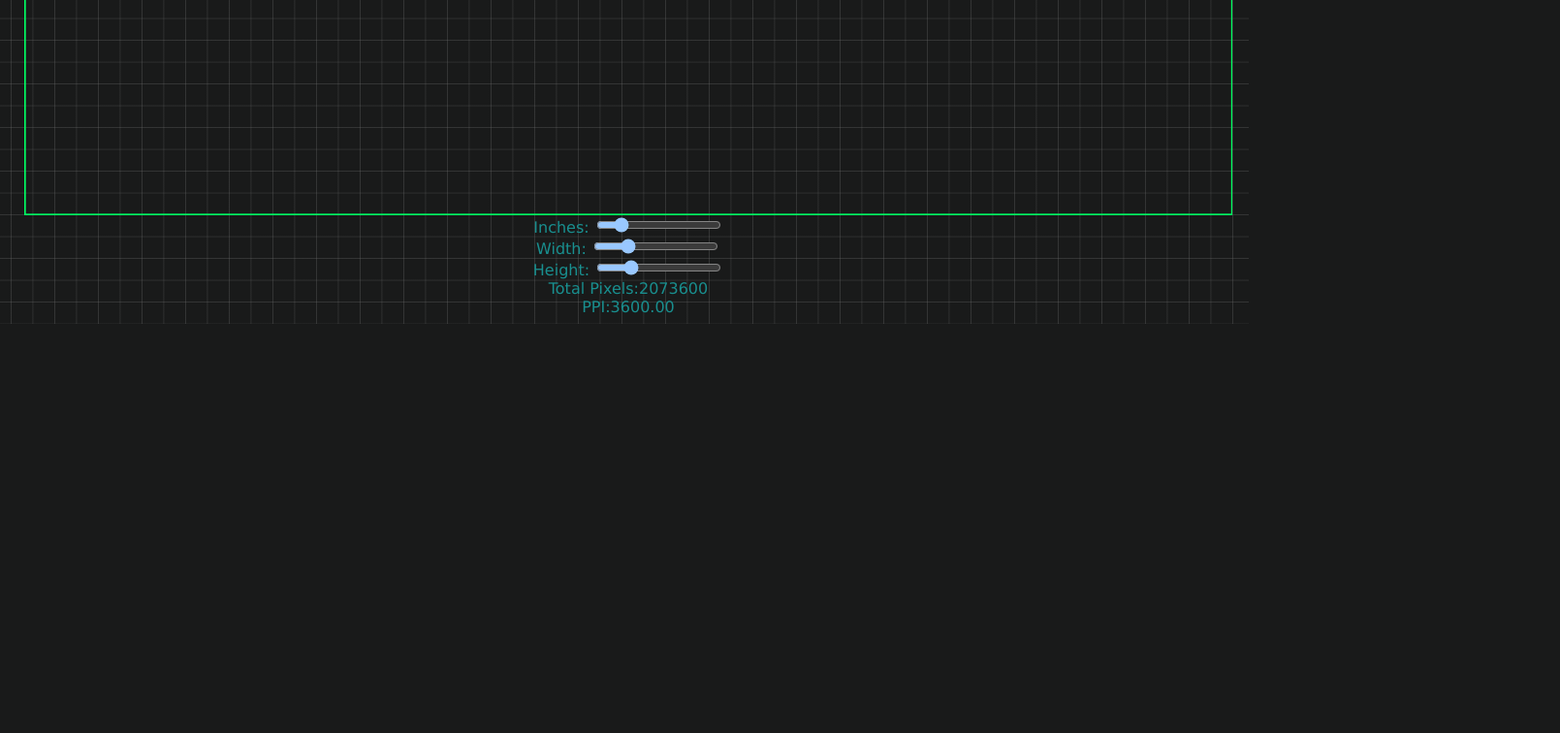
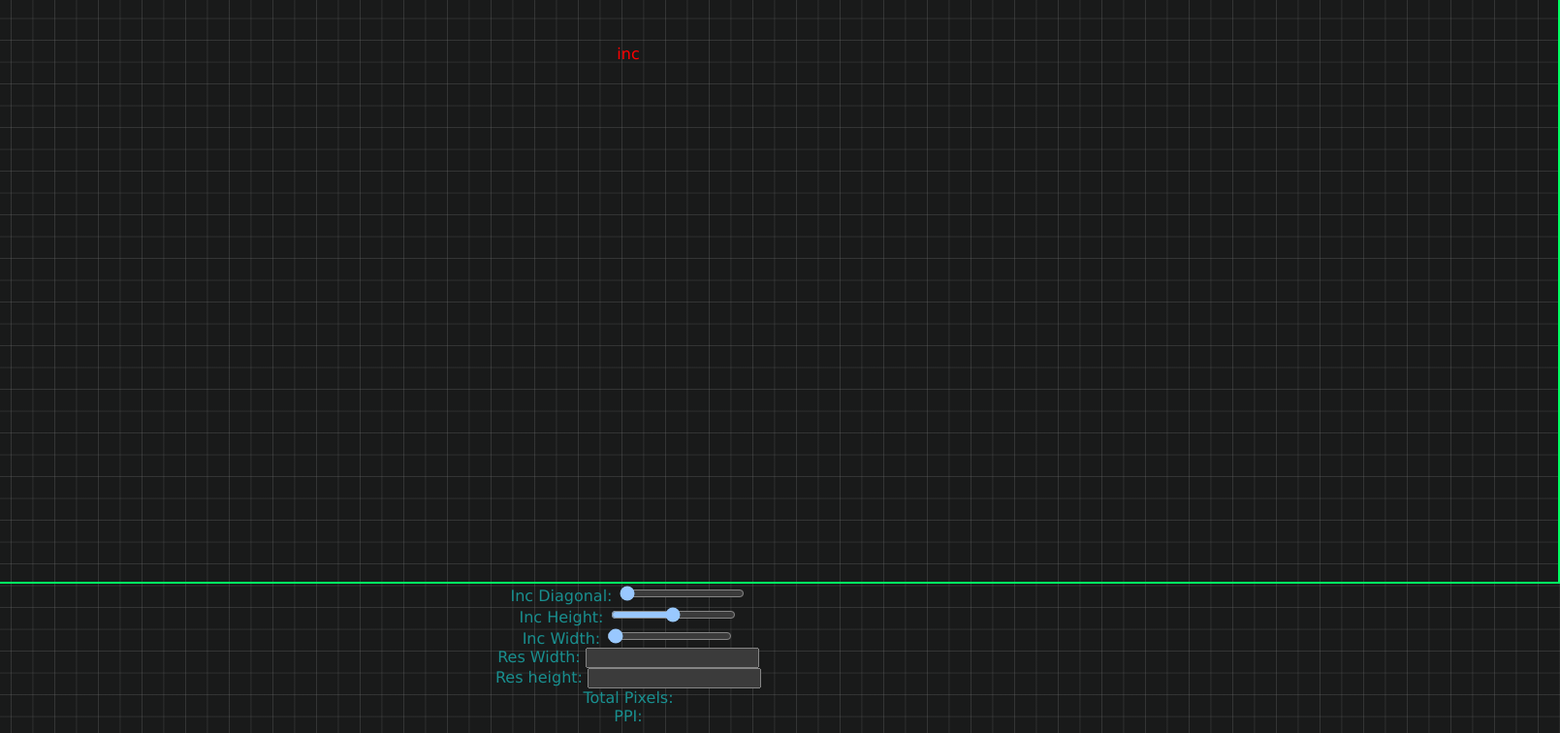
Before and after one commit to SirAfro76/R.I.P., a plain HTML site: page index.html in a window 1280 px wide. Shown: the part 1162-1918 px from the top of the page at 97% size, 1609 px wide, since content can reach past the window. Before the commit the page ends 1496 px from the top, so only its background shows below. Drawn offline with Linux system fonts and the light colour scheme.

Commit message:
Remake, also added service worker

```diff
--- a/index.html
+++ b/index.html
@@ -19,15 +19,17 @@
             </div>
             <div>
                 <h3 id="title">Inch</h3>
-                <p id="pp">The distance measured from top left corner to bottom right, a diagonal line. Its the size
-                    of the screen, not to confuse with resolution</p>
+                <p id="pp">The distance measured from top left corner to
+                    bottom right, a diagonal line. Its the size of the
+                    screen, not to confuse with resolution</p>
                 <p>e.g. 24 inches = 60.96cm </p>
             </div>
             <div>
                 <h3 id="title">Resolution</h3>
-                <p id="pp">The number of pixel wide and high that make up the screen</p>
-                <p>e.g. 1920x1080 is the resolution and 2,073,600 which is the total pixel count when values are
-                    multiplied</p>
+                <p id="pp">The number of pixel wide and high that make up
+                    the </p>
+                <p>e.g. 1920x1080 is the resolution and 2,073,600 which is
+                    the total pixel count when values are multiplied</p>
             </div>
             <div>
                 <h3>Pixels Per Inch (PPI)</h3>
@@ -35,7 +37,6 @@
                 <p>e.g. 400 PPI means 400 pixels for every inch</p>
             </div>
             <div>
-
             </div>
         </div>
     </header>
@@ -45,36 +46,42 @@
         </div>
         <div>
             <p id="res">Resolution:
-                <span id="res-width-value" class="clickable"></span>x<span id="res-height-value"class="clickable"></span>
+                <span id="res-width-value" class="clickable"></span>x<span id="res-height-value"
+                    class="clickable"></span>
             </p>
         </div>
         <div>
-            <svg id="rectangle-svg" class="svg-container" width="1920" height="1080" xmlns="http://www.w3.org/2000/svg">
+            <svg id="rect-svg" class="svg-container" width="1920" height="1080" xmlns="http://www.w3.org/2000/svg">
                 <rect class="rect-outline" x="0" y="0" width="1920" height="1080" id="rect" />
-                <text x="960" y="540" class="center-text" fill="red" text-anchor="middle">inc<tspan id="inc-value"class="clickable"></tspan>"</text>
+                <text x="960" y="540" class="center-text" fill="red" text-anchor="middle">inc<tspan id="inc-value"
+                        class="clickable"></tspan></text>
             </svg>
         </div>
         <div>
-            <label>Inches:<span id="inc-value"></span></label>
-            <input id="inc-width" type="range" class="slider" min="0" max="146" value="24">
+            <label>Inc Diagonal:<span id="inc-diag"></span></label>
+            <input id="inc-diag-value" type="range" class="slider" min="0" max="9000" value="24">
         </div>
         <div>
-
-            <label>Width:<span id="res-width-value"></span></label>
-            <input id="res-width" type="range" class="slider" min="0" max="7680" value="1920">
+            <label>Inc Height:<span id="inc-height"></span></label>
+            <input id="inc-height-value" type="range" class="slider" min="0" max="9000" value="11.7 ">
         </div>
         <div>
-
-            <label>Height:<span id="res-height-value"></span></label>
-            <input id="res-height" type="range" class="slider" min="0" max="4320" value="1080">
+            <label>Inc Width:<span id="inc-width-value"></span></label>
+            <input id="inc-width-value" type="range" class="slider" min="0" max="9000" value="24">
+        </div>
+        <div>
+            <label>Res Width:<span id="res-width"></span></label>
+            <input id="res-width-value">
+        </div>
+        <div>
+            <label>Res height:<span id="res-height"></span></label>
+            <input id="res-height-value">
         </div>
         <div>
             <div id="pixel-count">Total Pixels:<span id="total-pixels"></span></div>
-
         </div>
         <div>
             <div id="ppi">PPI:<span id="ppi-value"></span></div>
-
         </div>
     </main>
 </body>
--- a/script.js
+++ b/script.js
@@ -1,108 +1,64 @@
 function loadscript() {
-    console.log('script.js loaded');
+    console.log('script.js loaded Successfully');
 }
 loadscript();
 
+// DOM Content
 document.addEventListener('DOMContentLoaded', function () {
+    console.log('DOM Content Loaded & Parsed Successfully');
+});
 
-    // Sliders
-    const incWidthSlider = document.getElementById('inc-width');
-    const resWidthSlider = document.getElementById('res-width');
-    const resHeightSlider = document.getElementById('res-height');
+// Service Worker Registration
+if ("serviceWorker" in navigator) {
+    navigator.serviceWorker
+        .register("/service-worker.js")
+        .then((registration) => {
+            console.log("Service Worker Registered Successfully:", registration);
+        })
+        .catch((error) => {
+            console.error(`Service worker registration failed: ${error}`);
+        });
+} else {
+    console.log("Service worker is not supported.");
+}
 
-    // Rect Outline
-    const rect = document.querySelector('.rect-outline');
+// ██╗   ██╗ █████╗ ██████╗ ███████╗
+// ██║   ██║██╔══██╗██╔══██╗██╔════╝
+// ██║   ██║███████║██████╔╝███████╗
+// ╚██╗ ██╔╝██╔══██║██╔══██╗╚════██║
+//  ╚████╔╝ ██║  ██║██║  ██║███████║
+//   ╚═══╝  ╚═╝  ╚═╝╚═╝  ╚═╝╚══════╝
 
-    // Values
-    const incValueDisplay = document.getElementById('inc-value');
-    const resWidthDisplay = document.getElementById('res-width-value');
-    const resHeightDisplay = document.getElementById('res-height-value');
+// Inches Overall
+const inches = document.getElementById('inc-diag-display');
+const inc_value = document.getElementById('inc-diag');
 
-    // Total Pixels
-    const totalPixelsDisplay = document.getElementById('total-pixels');
-
-    // PPI Value
-    const ppiDisplay = document.getElementById('ppi-value');
-
-    const svg = document.getElementById('rectangle-svg');
-
-    const resetButton = document.getElementById('reset-button');
-
-
-    function updateDisplays() {
-        const width = parseFloat(resWidthSlider.value);
-        const height = parseFloat(resHeightSlider.value);
-        const inches = parseInt(incWidthSlider.value);
-
-        // Update rectangle size
-        rect.setAttribute('width', width);
-        rect.setAttribute('height', height);
-
-        // Update displays
-        incValueDisplay.textContent = inches;
-        resWidthDisplay.textContent = width;
-        resHeightDisplay.textContent = height;
-
-        // Calculate total pixels
-        const totalPixels = width * height;
-        totalPixelsDisplay.textContent = totalPixels;
-
-        // Calculate PPI
-        const ppi = (totalPixels / (inches * inches)).toFixed(2);
-        ppiDisplay.textContent = ppi;
-
-        // Scaling
-        const aspectRatio = width / height;
-        const maxWidth = window.innerWidth - 20;
-        const maxHeight = window.innerHeight - 100;
-
-        // Calculate scale based on dimensions
-        let scale = 1;
-        if (width > maxWidth || height > maxHeight) {
-            scale = Math.min(maxWidth / width, maxHeight / height);
-        }
-
-        // Set SVG attributes to apply scaling
-        svg.setAttribute('width', width * scale);
-        svg.setAttribute('height', height * scale);
-        svg.setAttribute('viewBox', `0 0 ${width} ${height}`);
-
-    }
-
-    // Click and edit function
-    function click(element, slider, label) {
-        element.addEventListener('click', () => {
-            const currentValue = parseFloat(element.textContent);
-            const newValue = prompt(`Enter new value for ${label}`, currentValue);
-            if (newValue !== null) {
-                const roundedValue = Math.round(newValue);
-                element.textContent = roundedValue;
-                slider.value = roundedValue;
-                updateDisplays();
-            }
-        });
-    }
-
-    // Reset Button
-    resetButton.addEventListener('click', () => {
-
-        incWidthSlider.value = 24;
-        resWidthSlider.value = 1920;
-        resHeightSlider.value = 1080;
-        updateDisplays();
-    });
+// Svg
+const rect = document.getElementById('rect-outline');
 
 
 
+// ███████╗██╗   ██╗███╗   ██╗ ██████╗███████╗
+// ██╔════╝██║   ██║████╗  ██║██╔════╝██╔════╝
+// █████╗  ██║   ██║██╔██╗ ██║██║     ███████╗
+// ██╔══╝  ██║   ██║██║╚██╗██║██║     ╚════██║
+// ██║     ╚██████╔╝██║ ╚████║╚██████╗███████║
+// ╚═╝      ╚═════╝ ╚═╝  ╚═══╝ ╚═════╝╚══════╝
 
-    // Make the text clickable
-    click(resWidthDisplay, resWidthSlider, 'Width');
-    click(resHeightDisplay, resHeightSlider, 'Height');
-    click(incValueDisplay, incWidthSlider, 'Inches');
+function mod_inch() {
+    const new_inc_val = parseFloat(inches.value);
+    inc_value.textContent = `${new_inc_val}`;
+}
+mod_inch();
 
-    incWidthSlider.addEventListener('input', updateDisplays);
-    resWidthSlider.addEventListener('input', updateDisplays);
-    resHeightSlider.addEventListener('input', updateDisplays);
 
-    updateDisplays();
-});
+
+// ███████╗██╗   ██╗███████╗███╗   ██╗████████╗███████╗
+// ██╔════╝██║   ██║██╔════╝████╗  ██║╚══██╔══╝██╔════╝
+// █████╗  ██║   ██║█████╗  ██╔██╗ ██║   ██║   ███████╗
+// ██╔══╝  ╚██╗ ██╔╝██╔══╝  ██║╚██╗██║   ██║   ╚════██║
+// ███████╗ ╚████╔╝ ███████╗██║ ╚████║   ██║   ███████║
+// ╚══════╝  ╚═══╝  ╚══════╝╚═╝  ╚═══╝   ╚═╝   ╚══════╝
+
+
+inches.addEventListener('input', mod_inch)
```
Also changed, not shown: service-worker.js (added).
